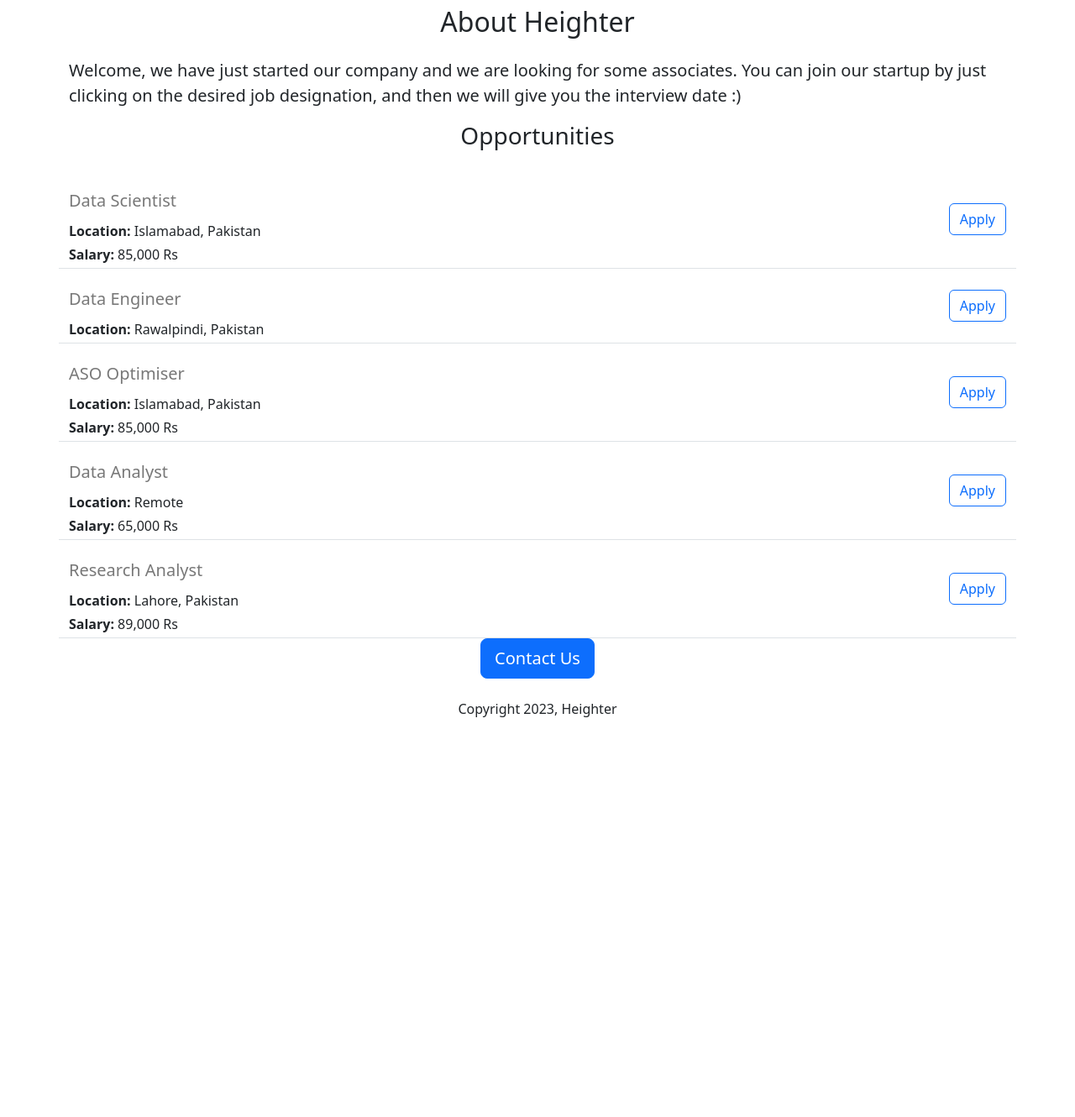
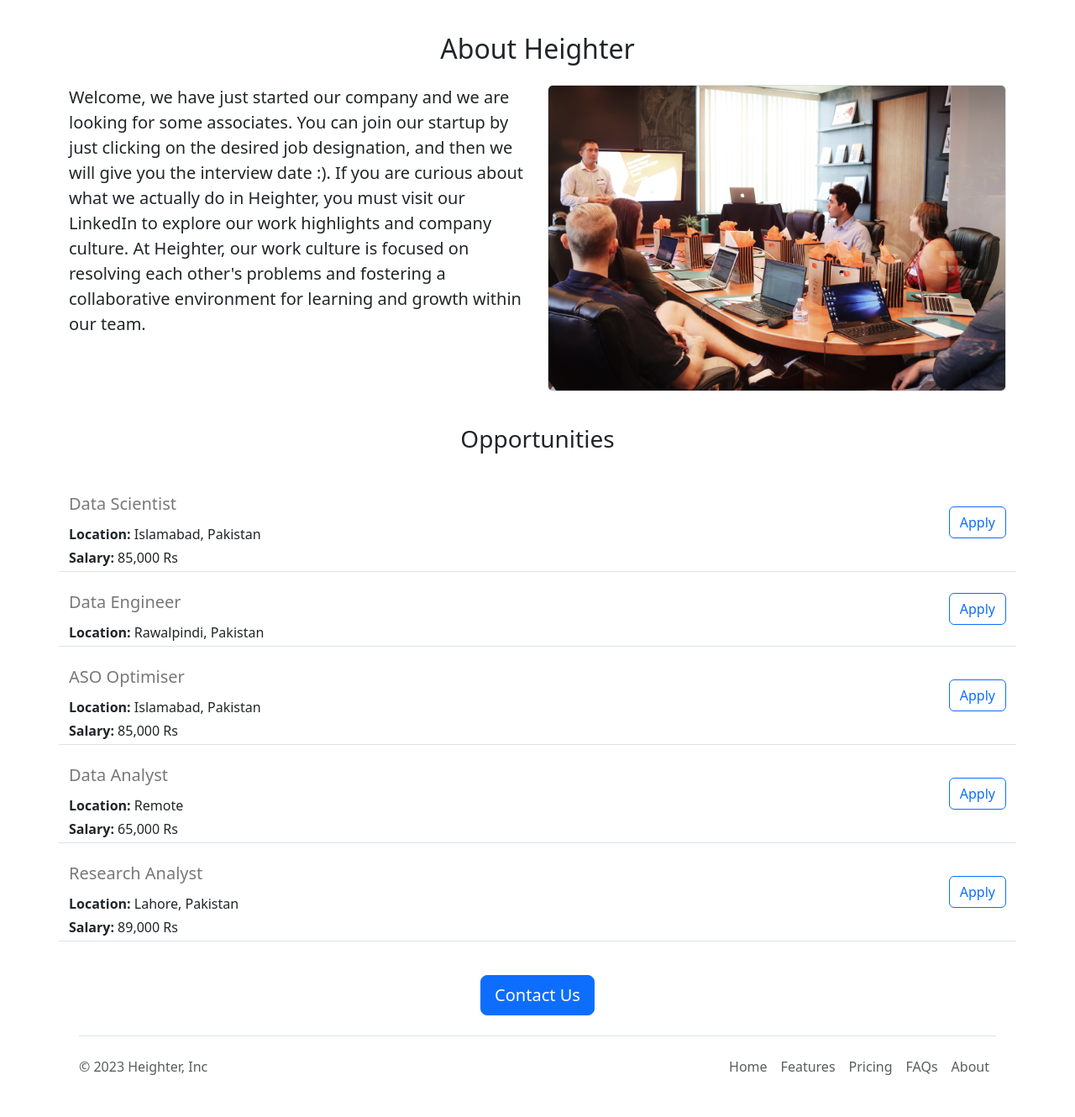
Before and after one commit to heighterses/heighter-career-website, a Flask app: page / in a window 1280 px wide. Shown: the part 390-1720 px from the top of the page at 84% size. Before the commit the page ends 1244 px from the top, so only its background shows below. Run offline with Flask 3, Linux system fonts and the light colour scheme.

Commit message:
making site functional

```diff
--- /dev/null
+++ b/templates/footer.html
@@ -0,0 +1,17 @@
+<div class="container">
+  <footer class="d-flex flex-wrap justify-content-between align-items-center py-3 my-4 border-top">
+    <p class="col-md-4 mb-0 text-body-secondary">&copy; 2023 Heighter, Inc</p>
+
+    <a href="/" class="col-md-4 d-flex align-items-center justify-content-center mb-3 mb-md-0 me-md-auto link-body-emphasis text-decoration-none">
+      <svg class="bi me-2" width="40" height="32"><use xlink:href="#bootstrap"/></svg>
+    </a>
+
+    <ul class="nav col-md-4 justify-content-end">
+      <li class="nav-item"><a href="#" class="nav-link px-2 text-body-secondary">Home</a></li>
+      <li class="nav-item"><a href="#" class="nav-link px-2 text-body-secondary">Features</a></li>
+      <li class="nav-item"><a href="#" class="nav-link px-2 text-body-secondary">Pricing</a></li>
+      <li class="nav-item"><a href="#" class="nav-link px-2 text-body-secondary">FAQs</a></li>
+      <li class="nav-item"><a href="#" class="nav-link px-2 text-body-secondary">About</a></li>
+    </ul>
+  </footer>
+</div>
--- a/templates/home.html
+++ b/templates/home.html
@@ -8,20 +8,44 @@
     <style>
       .banner-img {
         width: 100%;
+        height: 200px; /* Adjust the height value as per your preference */
         object-fit: cover;
-        height: 200px; /* Adjust the height value as per your preference */
         margin-top: 20px; /* Adjust the spacing value as per your preference */
+      }
+      .about-heighter {
+        margin-top: 40px; /* Adjust the top margin as per your preference */
+        margin-bottom: 40px; /* Adjust the bottom margin as per your preference */
+      }
+      .contact-btn-container {
+        margin: 20px 0; /* Adjust the top and bottom margin as per your preference */
+      }
+      .opportunities-container {
+        margin-top: 40px; /* Adjust the top margin as per your preference */
+        margin-bottom: 40px; /* Adjust the bottom margin as per your preference */
       }
     </style>
   </head>
 
   <body>
-    {%include 'nav.html'%}
+    {% include 'nav.html' %}
+
     <div class="container">
       <h1 class="text-center mt-2 mb-4">{{company_name}} Careers</h1>
       <img class="banner-img" src="https://heighter-career-website--abdullah-22.repl.co/static/banner.jpeg">
+
+      <div class="about-heighter">
         <h2 class="text-center mt-2 mb-4">About Heighter</h2>
-      <p class="lead">Welcome, we have just started our company and we are looking for some associates. You can join our startup by just clicking on the desired job designation, and then we will give you the interview date :)</p>
+        <div class="row">
+          <div class="col-md-6">
+            <p class="lead text-left">Welcome, we have just started our company and we are looking for some associates. You can join our startup by just clicking on the desired job designation, and then we will give you the interview date :). If you are curious about what we actually do in Heighter, you must visit our LinkedIn to explore our work highlights and company culture. At Heighter, our work culture is focused on resolving each other's problems and fostering a collaborative environment for learning and growth within our team.</p>
+          </div>
+          <div class="col-md-6">
+            <img class="img-fluid rounded border" src="/static/ppl-working.jpeg">
+          </div>
+        </div>
+      </div>
+
+      <div class="opportunities-container">
         <h3 class="text-center mt-2 mb-4">Opportunities</h3>
 
         <div>
@@ -29,11 +53,13 @@
             {% include 'job.html' %}
           {% endfor %}
         </div>
+      </div>
 
-      <div class="text-center">
-        <button class="btn btn-primary btn-lg text-center" id="contact-btn">Contact Us</button>
-        <p class="mt-4">Copyright 2023, Heighter</p>
+      <div class="text-center contact-btn-container">
+        <button class="btn btn-primary btn-lg" id="contact-btn">Contact Us</button>
       </div>
+
+      {% include 'footer.html' %}
     </div>
   </body>
 </html>
--- a/templates/job.html
+++ b/templates/job.html
@@ -10,7 +10,9 @@
     </div>
     {% endif %}
   </div>
+
   <div class="col-3 d-flex align-items-center justify-content-end">
-    <button type="button" class="btn btn-outline-primary">Apply</button>
+    <a href="mailto:heighter79@gmail.com?subject= Application for {{job['title']}}" type="button" class="btn btn-outline-primary">Apply</a>
   </div>
+
 </div>
--- a/templates/nav.html
+++ b/templates/nav.html
@@ -1,5 +1,5 @@
 <div class="container">
-  <header class="d-flex flex-wrap align-items-center justify-content-center justify-content-md-between py-3 mb-4 border-bottom">
+  <header class="d-flex flex-wrap align-items-center justify-content-center justify-content-md-between py-3 mb-4 border-bottom shadow-sm  ">
     <div class="col-md-3 mb-2 mb-md-0">
       <a href="/" class="d-inline-flex link-body-emphasis text-decoration-none">
         <svg class="bi" width="40" height="32" role="img" aria-label="Bootstrap"><use xlink:href="#bootstrap"/></svg>
```
Also changed, not shown: static/ppl-working.jpeg (added). Lines whose indentation alone changed are shown as unchanged.
